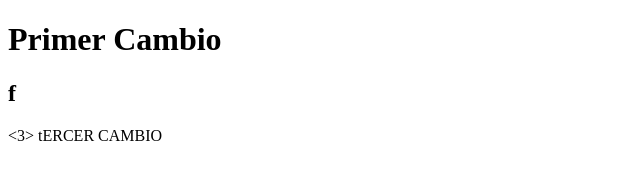
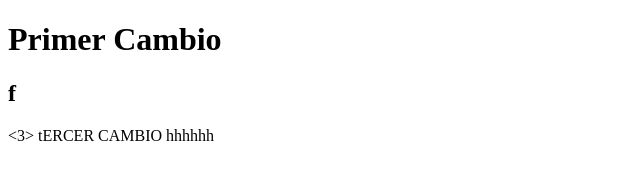
Before and after one commit to rubinazuma/repositorioPrueba, a plain HTML site: page index.html in a window 1280 px wide. Shown: the full height of the page, 0-640 px from the left. Drawn offline with Linux system fonts and the light colour scheme.

Commit message:
Posible conflicto

```diff
--- a/index.html
+++ b/index.html
@@ -13,7 +13,7 @@
         f
     </h2>
     <3>
-        tERCER  CAMBIO
+        tERCER  CAMBIO hhhhhh
     </3>
 </body>
 </html>
```
